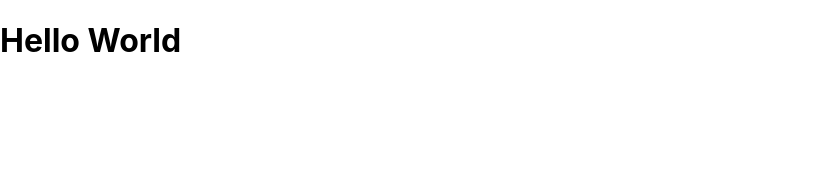
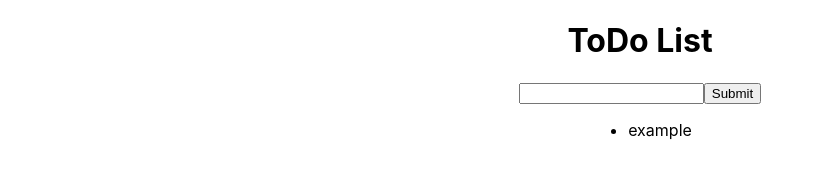
Before and after one commit to alexjmitchell/react-todo, a React app: page / in a window 1280 px wide. Shown: the whole page, without its empty margins (0-822 px from the left). Built offline with nearby package versions, Linux system fonts and the light colour scheme.

Commit message:
Have reducer and add action set up. Main page with form working

```diff
--- /dev/null
+++ b/src/actions/Todo-actions.js
@@ -0,0 +1,6 @@
+export const addItem = (item) => {
+  return {
+    type: 'ADD_ITEM',
+    payload: item
+  }
+}
--- a/src/components/App.js
+++ b/src/components/App.js
@@ -1,11 +1,12 @@
 import React from "react"
 import { Provider } from "react-redux"
 import store from "../store"
+import Main from "../pages/Main"
 
 function App() {
   return (
     <Provider store={store}>
-      <h1>Hello World</h1>
+      <Main />
     </Provider>
   )
 }
--- /dev/null
+++ b/src/components/Form.js
@@ -0,0 +1,26 @@
+import React, { useState } from "react"
+import { useDispatch } from "react-redux"
+import { addItem } from "../actions/Todo-actions"
+
+export default function(props) {
+  const [item, setItem] = useState("")
+  const dispatch = useDispatch()
+  function handleSubmit(event) {
+    event.preventDefault()
+
+    dispatch(addItem(item))
+  }
+
+  return (
+    <form className="Todo-wrapper" onSubmit={handleSubmit}>
+      <input
+        type="text"
+        name="add-item"
+        id="add-item"
+        value={item}
+        onChange={event => setItem(event.target.value)}
+      />
+      <button type="submit">Submit</button>
+    </form>
+  )
+}
--- /dev/null
+++ b/src/pages/Main.js
@@ -0,0 +1,22 @@
+import React from "react"
+import { useSelector } from "react-redux"
+import "../styles/base.css"
+import Form from '../components/Form'
+
+export default function(props) {
+  const items = useSelector(appState => appState.TodoReducer.items)
+
+
+  console.log("Items ======>> ", items)
+  return (
+    <div className="container">
+      <h1>ToDo List</h1>
+      <Form />
+      <ul>
+        {items.map((item, i) => (
+          <li key={"item-" + i}>{item}</li>
+        ))}
+      </ul>
+    </div>
+  )
+}
--- a/src/reducers/exampleReducer.js
+++ b/src/reducers/TodoReducer.js
@@ -1,10 +1,14 @@
 const initialState = {
-  example: ["data"]
+  items: ["example"]
 }
 
 export default function(state = initialState, action) {
   switch (action.type) {
-    // actions
+    case "ADD_ITEM":
+      return {
+        ...state,
+        items: [...state.items, action.payload]
+      }
     default:
       return state
   }
--- a/src/store.js
+++ b/src/store.js
@@ -1,10 +1,10 @@
 import { createStore, combineReducers, applyMiddleware } from "redux"
 import thunk from "redux-thunk"
 
-import exampleReducer from "./reducers/exampleReducer"
+import TodoReducer from "./reducers/TodoReducer"
 
 const rootReducer = combineReducers({
-  exampleReducer
+  TodoReducer
 })
 
 const store = createStore(rootReducer, applyMiddleware(thunk))
--- a/src/styles/base.css
+++ b/src/styles/base.css
@@ -1,5 +1,6 @@
 html {
   box-sizing: border-box;
+  width: 100%;
 }
 *,
 *::before,
@@ -20,3 +21,8 @@ code {
   font-family: source-code-pro, Menlo, Monaco, Consolas, "Courier New",
     monospace;
 }
+
+.container {
+ display: grid;
+ justify-items: center;
+}
```
Also changed, not shown: 1 other file.
